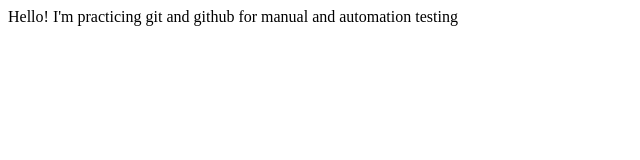
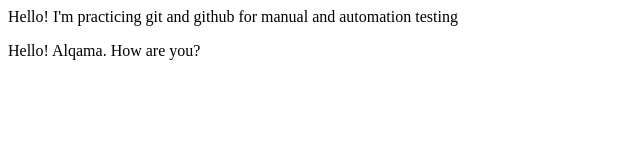
Before and after one commit to alqama09876/practice, a plain HTML site: page index.html in a window 1280 px wide. Shown: the whole page, without its empty margins (0-640 px from the left). Drawn offline with Linux system fonts and the light colour scheme.

Commit message:
Some extra modifications for author demand

```diff
--- a/index.html
+++ b/index.html
@@ -6,5 +6,6 @@
 </head>
 <body>
     <p>Hello! I'm practicing git and github for manual and automation testing</p>
+    <span>Hello! Alqama. How are you?</span>
 </body>
 </html>
```
